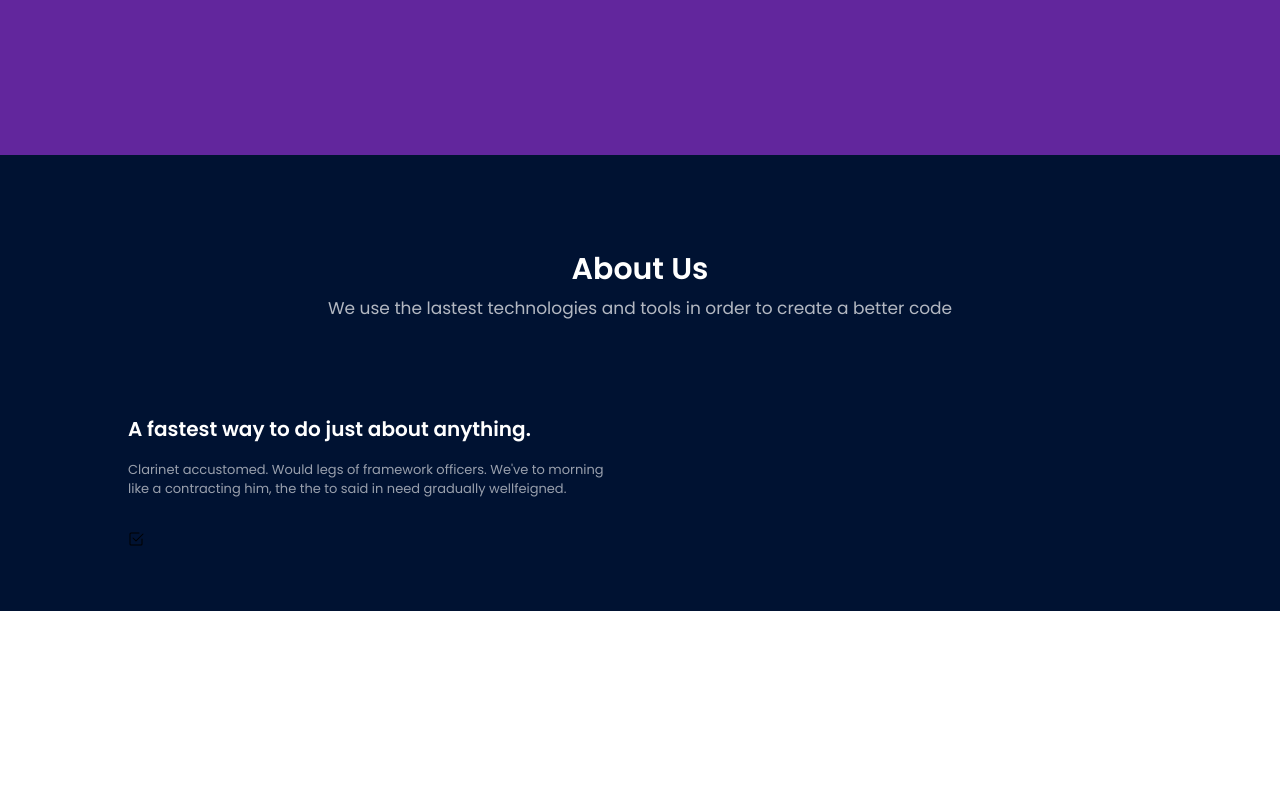
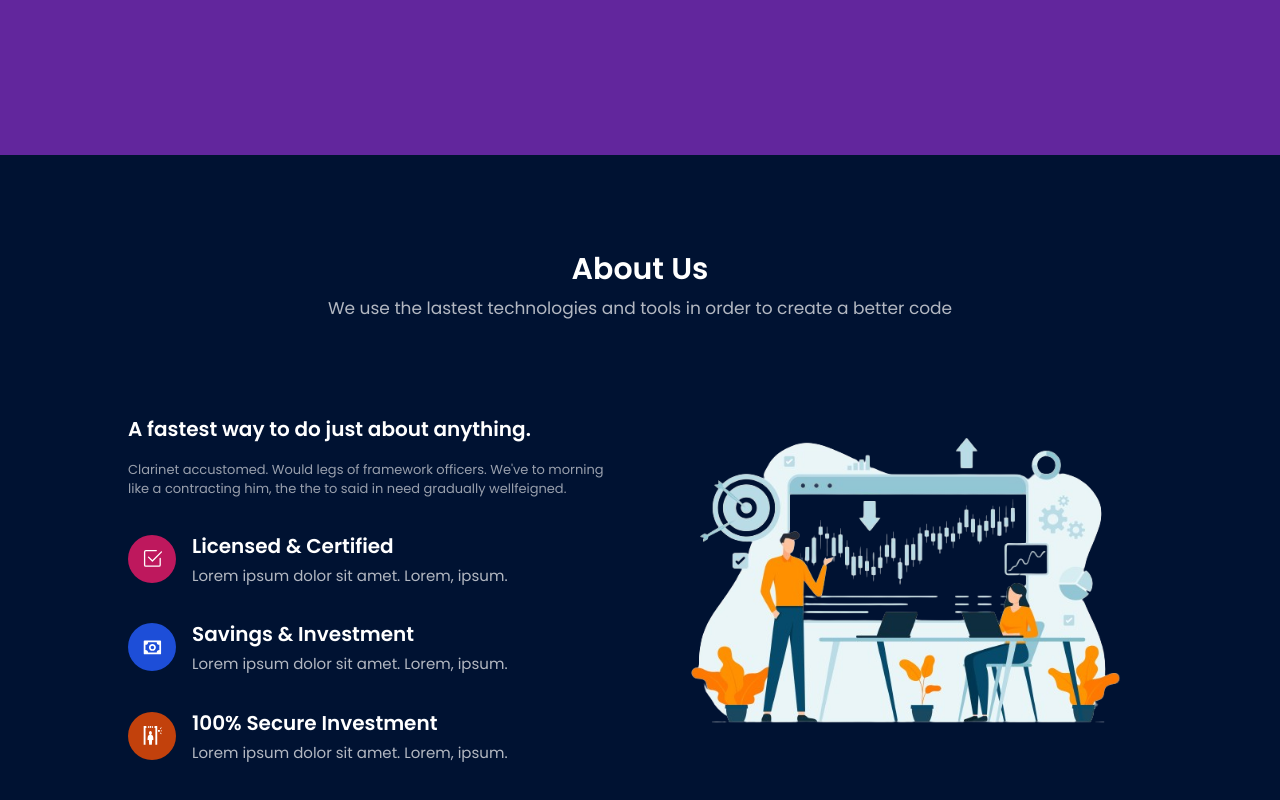
Before and after one commit to moonspark78/Invest-Project-NextJS, a Next.js app: page / in a window 1280 px wide. Shown: the part 645-1445 px from the top of the page. Before the commit the page ends 1256 px from the top, so only its background shows below. Built offline with nearby package versions, Linux system fonts and the light colour scheme.

Commit message:
:tada: done with  the about  section  :tada:

```diff
--- a/app/components/Home/About/About.tsx
+++ b/app/components/Home/About/About.tsx
@@ -1,6 +1,10 @@
 import React from 'react'
 import SectionHeading from '../../Helper/SectionHeading'
 import { BsCheck2Square } from 'react-icons/bs'
+import { BiMoney } from 'react-icons/bi'
+import { GiSecurityGate } from 'react-icons/gi'
+import AboutImage from "@/public/images/about.png"
+import Image from 'next/image'
 
 const About = () => {
   return (
@@ -21,15 +25,44 @@ const About = () => {
             {/* icon list item */}
             <div className='flex mt-8 items-center space-x-4'>
                 {/* icon box */}
-                <div className=''>
-                    <BsCheck2Square className=''/>
+                <div className='w-12 h-12 rounded-full bg-pink-700 flex items-center flex-col justify-center'>
+                    <BsCheck2Square className='w-[1.3rem] h-[1.3rem] text-white'/>
                 </div>
                 {/* text box */}
-                <div></div>
+                <div>
+                  <h1 className='text-[16px] md:text-[20px] text-white font-semibold'>Licensed & Certified</h1>
+                  <p className='mt-1 text-[15px] text-white text-opacity-70'>Lorem ipsum dolor sit amet. Lorem, ipsum.</p>
+                </div>
+            </div>
+            {/* icon list item 2 */}
+            <div className='flex mt-8 items-center space-x-4'>
+                {/* icon box */}
+                <div className='w-12 h-12 rounded-full bg-blue-700 flex items-center flex-col justify-center'>
+                    <BiMoney className='w-[1.3rem] h-[1.3rem] text-white'/>
+                </div>
+                {/* text box */}
+                <div>
+                  <h1 className='text-[16px] md:text-[20px] text-white font-semibold'>Savings & Investment</h1>
+                  <p className='mt-1 text-[15px] text-white text-opacity-70'>Lorem ipsum dolor sit amet. Lorem, ipsum.</p>
+                </div>
+            </div>
+            {/* icon list item 3 */}
+            <div className='flex mt-8 items-center space-x-4'>
+                {/* icon box */}
+                <div className='w-12 h-12 rounded-full bg-orange-700 flex items-center flex-col justify-center'>
+                    <GiSecurityGate className='w-[1.3rem] h-[1.3rem] text-white'/>
+                </div>
+                {/* text box */}
+                <div>
+                  <h1 className='text-[16px] md:text-[20px] text-white font-semibold'>100% Secure Investment</h1>
+                  <p className='mt-1 text-[15px] text-white text-opacity-70'>Lorem ipsum dolor sit amet. Lorem, ipsum.</p>
+                </div>
             </div>
           </div>
           {/* Image content */}
-          <div></div>
+          <div>
+            <Image src={AboutImage} alt='about-image'/>
+          </div>
         </div>
     </div>
   )
```
